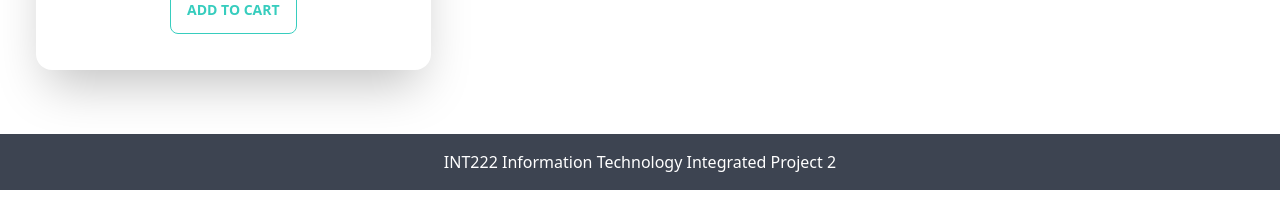
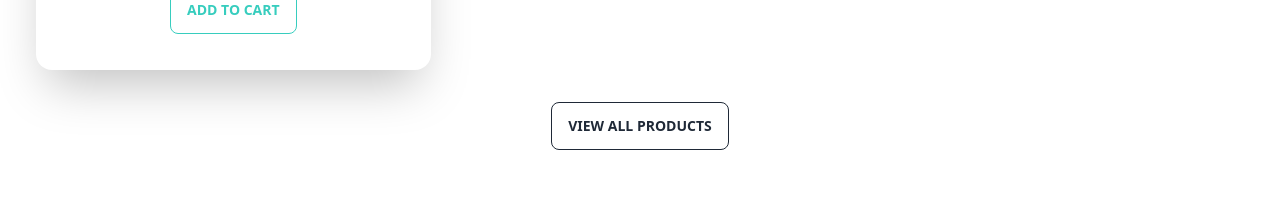
Before and after one commit to Patrick-Tech-SH/222_Front-end, a Vue app: page / in a window 1280 px wide. Shown: the part 1187-1387 px from the top of the page. Built offline with nearby package versions, Linux system fonts and the light colour scheme.

Commit message:
[UPDATE] Home

```diff
--- a/src/views/Home.vue
+++ b/src/views/Home.vue
@@ -3,6 +3,9 @@
     <introduction />
     <game-dev-list />
     <product-list />
+    <div class="text-center pt-8">
+        <button class="btn btn-outline">View All Products</button>
+    </div>
   </div>
 </template>
 
```
